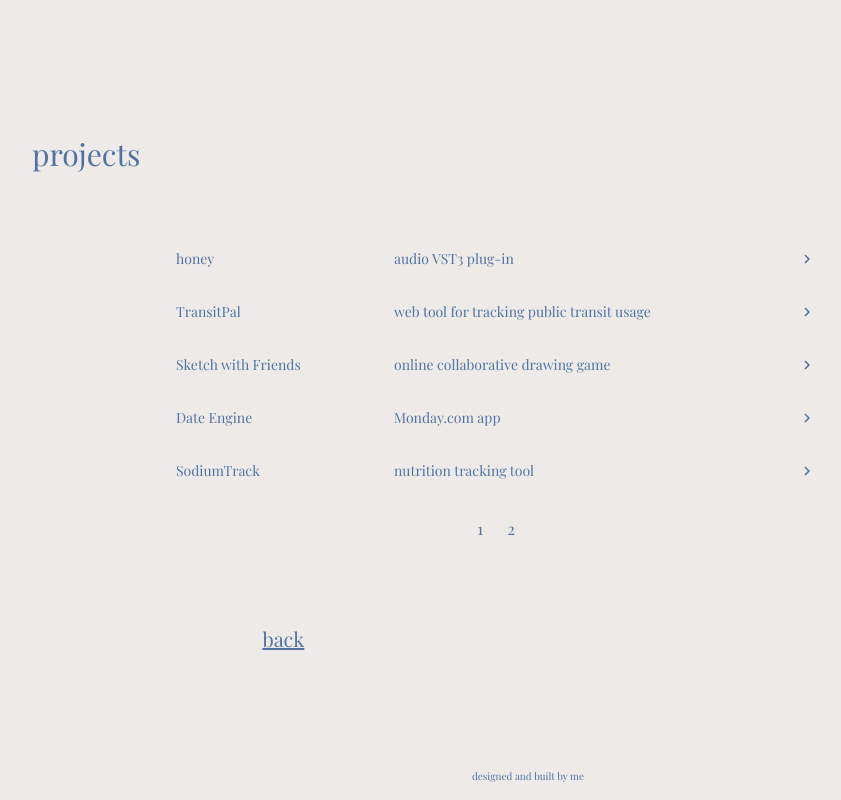
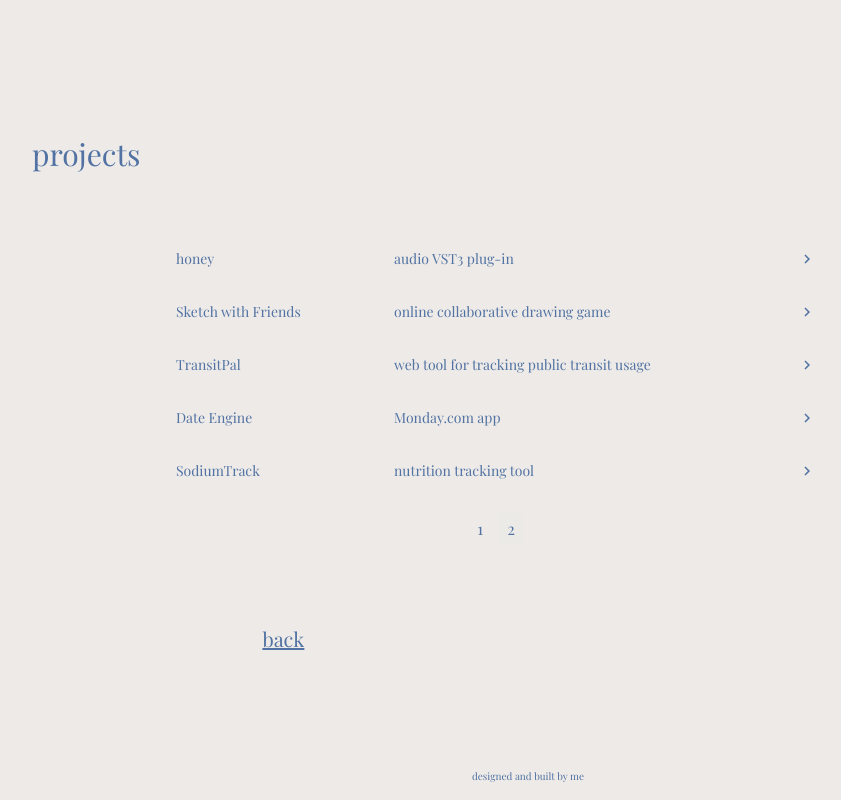
Before and after one commit to joshudd/portfolio, a Next.js app: page /projects in a window 1280 px wide. Shown: the whole page, without its empty margins (112-953 px from the left). Built offline with nearby package versions, Linux system fonts and the light colour scheme.

Commit message:
dynamic routing

```diff
--- a/src/app/layout.tsx
+++ b/src/app/layout.tsx
@@ -27,7 +27,7 @@ export default function RootLayout({
   return (
     <html lang="en" className={`${playfair_display.className}`}>
       <body>
-        <div className="fade-in">
+        <div className="fade-in flex min-h-[400px] min-w-[240px] flex-col justify-center items-center">
           {children}
         </div>
       </body>
--- a/src/app/page.tsx
+++ b/src/app/page.tsx
@@ -1,7 +1,8 @@
+
 import HomeView from '@/components/views/home-view'
 export default function Home() {
   return (
-      <main className={`flex min-h-[400px] min-w-[240px] flex-col justify-center items-center`}>
+      <main>
         <HomeView />
       </main>
   )
--- /dev/null
+++ b/src/app/projects/[slug]/page.tsx
@@ -0,0 +1,18 @@
+import ProjectDetailView from '@/components/views/project-detail-view'
+import { notFound } from 'next/navigation'
+import { projects } from '@/data/projects'
+
+export async function generateStaticParams() {
+  return projects.map((project) => ({
+    slug: project.link,
+  }))
+}
+
+export default function ProjectPage({ params }: { params: { slug: string } }) {
+    const project = projects.find((p) => p.link === params.slug)
+
+    if (!project) {
+      notFound()
+    }
+    return <ProjectDetailView project={project} />
+}
--- a/src/app/projects/honey/page.tsx
+++ /dev/null
@@ -1,14 +0,0 @@
-import ProjectDetailView from '@/components/views/project-detail-view'
-export default function Projects() {
-    const honey_details = {
-        title: "honey",
-        description:
-            "I've been producing music on my laptop since middle school and the idea for this project has been sitting with me for a while: a plug-in that I could use to make music with. " +
-            "Creating something simple, but also powerful has been very rewarding. Through this project, I've learned so much about audio programming, digital signal processing, and the JUCE framework.",
-        tools: ["C++", "JUCE", "React.js"],
-        image: "honey.png",
-        link: "",
-        display_link: "github.com/joshudd/honey",
-    }
-    return <ProjectDetailView title={honey_details.title} description={honey_details.description} tools={honey_details.tools} image={honey_details.image} link={honey_details.link} display_link={honey_details.display_link} />
-}
--- a/src/components/views/home-view.tsx
+++ b/src/components/views/home-view.tsx
@@ -63,7 +63,7 @@ const HomeView = () => {
             <div
                 className={`absolute top-[76vh] left-[28vw] p-2 md:p-3 lg:p-4 bg-background-transparent-color rounded-sm md:rounded-lg backdrop-blur-sm z-[200]`}
             >
-                <Link href="/projects" className="flex items-center hover:text-text-hover-color">
+                <a href="/projects" className="flex items-center hover:text-text-hover-color">
                     <h2 className="text-[14px] sm:text-[16px] md:text-[18px] lg:text-[20px] font-normal">
                         projects
                     </h2>
@@ -72,7 +72,7 @@ const HomeView = () => {
                     >
                         {speakerIcon()}
                     </div>
-                </Link>
+                </a>
             </div>
 
             {/* experience */}
--- a/src/components/views/projects-view.tsx
+++ b/src/components/views/projects-view.tsx
@@ -2,23 +2,15 @@
 
 import React, { useState, useRef } from "react";
 import Link from "next/link";
-import { linkarrowIcon } from "@/components/icons";
+import { motion } from 'framer-motion';
+import { projects, Project } from "@/data/projects";
 
-import { motion } from 'framer-motion';
-
-interface Project {
-    name: string;
-    description: string;
-    tools: string;
-    link: string;
-  }
-
-const ProjectItem = ({ project, linkarrowIcon }: { project: Project, linkarrowIcon: () => React.ReactNode }) => {
+const ProjectItem = ({ project }: { project: Project }) => {
     const [isHovered, setIsHovered] = useState(false);
     const [animateUp, setAnimateUp] = useState(false);
-    const itemRef = useRef<HTMLAnchorElement | null>(null);
+    const itemRef = useRef<HTMLDivElement | null>(null);
 
-    const handleMouseEnter = (e: React.MouseEvent<HTMLAnchorElement>) => {
+    const handleMouseEnter = (e: React.MouseEvent<HTMLDivElement>) => {
         if (itemRef.current) {
             const rect = itemRef.current.getBoundingClientRect();
             const mouseY = e.clientY;
@@ -32,8 +24,8 @@ const ProjectItem = ({ project, linkarrowIcon }: { project: Project, linkarrowIc
     };
 
     return (
-        <motion.a
-            href={"/projects/" + project.link}
+        <a href={`/projects/${project.link}`}>
+            <motion.div
                 key={project.name}
                 className="pt-4 pb-4 gap-x-6 md:gap-x-12 lg:gap-x-18 flex items-center justify-between w-[50vw] hover:text-text-projects-hover-color"
                 ref={itemRef}
@@ -47,15 +39,15 @@ const ProjectItem = ({ project, linkarrowIcon }: { project: Project, linkarrowIc
                     <span className="whitespace-nowrap overflow-hidden text-ellipsis">{project.name}</span>
                 </div>
                 <div className="flex-grow overflow-hidden">
-                <span className="block truncate">{project.description}</span>
+                    <span className="block truncate">{project.summary}</span>
                 </div>
                 <div className="ml-auto hidden sm:block font-extrabold">
-                {/* {linkarrowIcon()} */}
                     <svg xmlns="http://www.w3.org/2000/svg" viewBox="0 0 24 24" width="18" height="18" fill="currentColor">
                         <path d="M10 6L8.59 7.41 13.17 12l-4.58 4.59L10 18l6-6z"/>
                     </svg>
                 </div>
-        </motion.a>
+            </motion.div>
+        </a>
     );
 };
 
@@ -65,51 +57,6 @@ const ProjectsView = () => {
         setCurrentPage(pageNumber);
     };
     const projectsPerPage = 5;
-
-    const projects = [
-        {
-            name: "honey",
-            summary: "audio VST3 plug-in",
-            description: "audio VST3 plug-in",
-            tools: "c++, JUCE, react.js",
-            link: "/honey",
-        },
-        {
-            name: "TransitPal",
-            summary: "web tool for tracking public transit usage",
-            description: "web tool for tracking public transit usage",
-            tools: "next.js, firebase, recharts, tailwind",
-            link: "/transitpal",
-        },
-        {
-            name: "Sketch with Friends",
-            summary: "online collaborative drawing game",
-            description: "online collaborative drawing game",
-            tools: "c++, vst3, wwise",
-            link: "/sketchwithfriends",
-        },
-        {
-            name: "Date Engine",
-            summary: "Monday.com app",
-            description: "Monday.com app",
-            tools: "react.js, graph ql, Monday.com API",
-            link: "/dateengine",
-        },
-        {
-            name: "SodiumTrack",
-            summary: "nutrition tracking tool",
-            description: "nutrition tracking tool",
-            tools: "python, sqlite",
-            link: "/sodiumtrack",
-        },
-        {
-            name: "Gibberisher",
-            summary: "gibberish text generator",
-            description: "gibberish text generator",
-            tools: "java",
-            link: "/gibberisher",
-        },
-    ];
 
     const indexOfLastProject = currentPage * projectsPerPage;
     const indexOfFirstProject = indexOfLastProject - projectsPerPage;
@@ -128,8 +75,8 @@ const ProjectsView = () => {
             {/* project list */}
             <div className="mt-6 mr-[500px] md:mr-0 absolute top-[22vh] left-[20vw] p-4 sm:p-4 md:p-6 lg:p-8 bg-background-transparent-color rounded-lg backdrop-blur-sm z-[200]">
                 <div className="flex flex-col flex-wrap content-start gap-x-4 md:gap-x-8 text-[10px] sm:text-[12px] md:text-[14px]">
-                    {currentProjects.map((project) => (
-                        <ProjectItem key={project.name} project={project} linkarrowIcon={linkarrowIcon} />
+                    {currentProjects.map((project: Project) => (
+                        <ProjectItem key={project.name} project={project} />
                     ))}
                 </div>
                 <div className="flex justify-center mt-4">
--- /dev/null
+++ b/src/data/projects.tsx
@@ -0,0 +1,78 @@
+
+export type Project = {
+    link: string;
+    name: string;
+    description: string;
+    summary: string;
+    tools: string[];
+    image: string | null;
+    external_link: string | null;
+    display_link: string | null;
+};
+
+export const projects: Project[] = [
+    {
+        link: "honey",
+        name: "honey",
+        description:
+            "I've been producing music on my laptop since middle school and the idea for this project has been sitting with me for a while: a plug-in that I could use to make music with. " +
+            "Creating something simple, but also powerful has been very rewarding. Through this project, I've learned so much about audio programming, digital signal processing, and the JUCE framework.",
+        summary: "audio VST3 plug-in",
+        tools: ["C++", "JUCE", "React.js"],
+        image: "honey.png",
+        external_link: null,
+        display_link: "github.com/joshudd/honey",
+    },
+    {
+        link: "sketchwithfriends",
+        name: "Sketch with Friends",
+        description:
+            "An online multiplayer game built by a friend & me. " +
+            "Players take turns drawing and guessing each other's drawings. The real-time logic is built with Go, and the frontend is built with React.js.",
+        summary: "online collaborative drawing game",
+        tools: ["Go", "React.js"],
+        image: null,
+        external_link: null,
+        display_link: null,
+    },
+    {
+        link: "transitpal",
+        name: "TransitPal",
+        summary: "web tool for tracking public transit usage",
+        description: "web tool for tracking public transit usage",
+        tools: ["next.js", "firebase", "recharts", "tailwind"],
+        image: null,
+        external_link: null,
+        display_link: null,
+    },
+    {
+        link: "dateengine",
+        name: "Date Engine",
+        summary: "Monday.com app",
+        description: "Monday.com app",
+        tools: ["react.js", "graph ql", "Monday.com API"],
+        image: null,
+        external_link: null,
+        display_link: null,
+    },
+    {
+        link: "sodiumtrack",
+        name: "SodiumTrack",
+        summary: "nutrition tracking tool",
+        description: "nutrition tracking tool",
+        tools: ["python", "sqlite"],
+        image: null,
+        external_link: null,
+        display_link: null,
+    },
+    {
+        link: "gibberisher",
+        name: "Gibberisher",
+        summary: "gibberish text generator",
+        description: "gibberish text generator",
+        tools: ["java"],
+        image: null,
+        external_link: null,
+        display_link: null,
+    },
+];
```
Also changed, not shown: src/components/views/project-detail-view.tsx (+33 -11 lines). Lines whose indentation alone changed are shown as unchanged.
